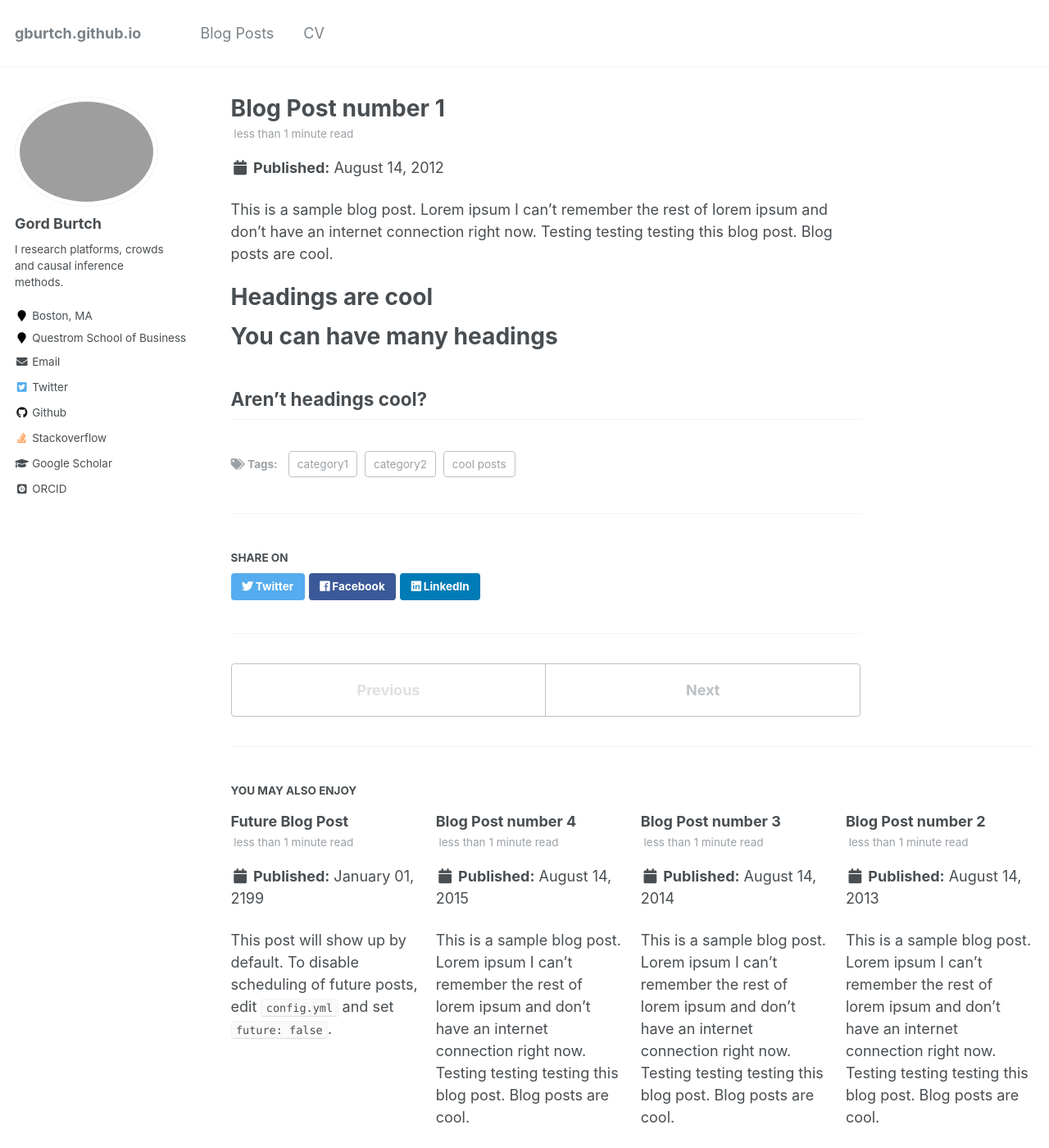
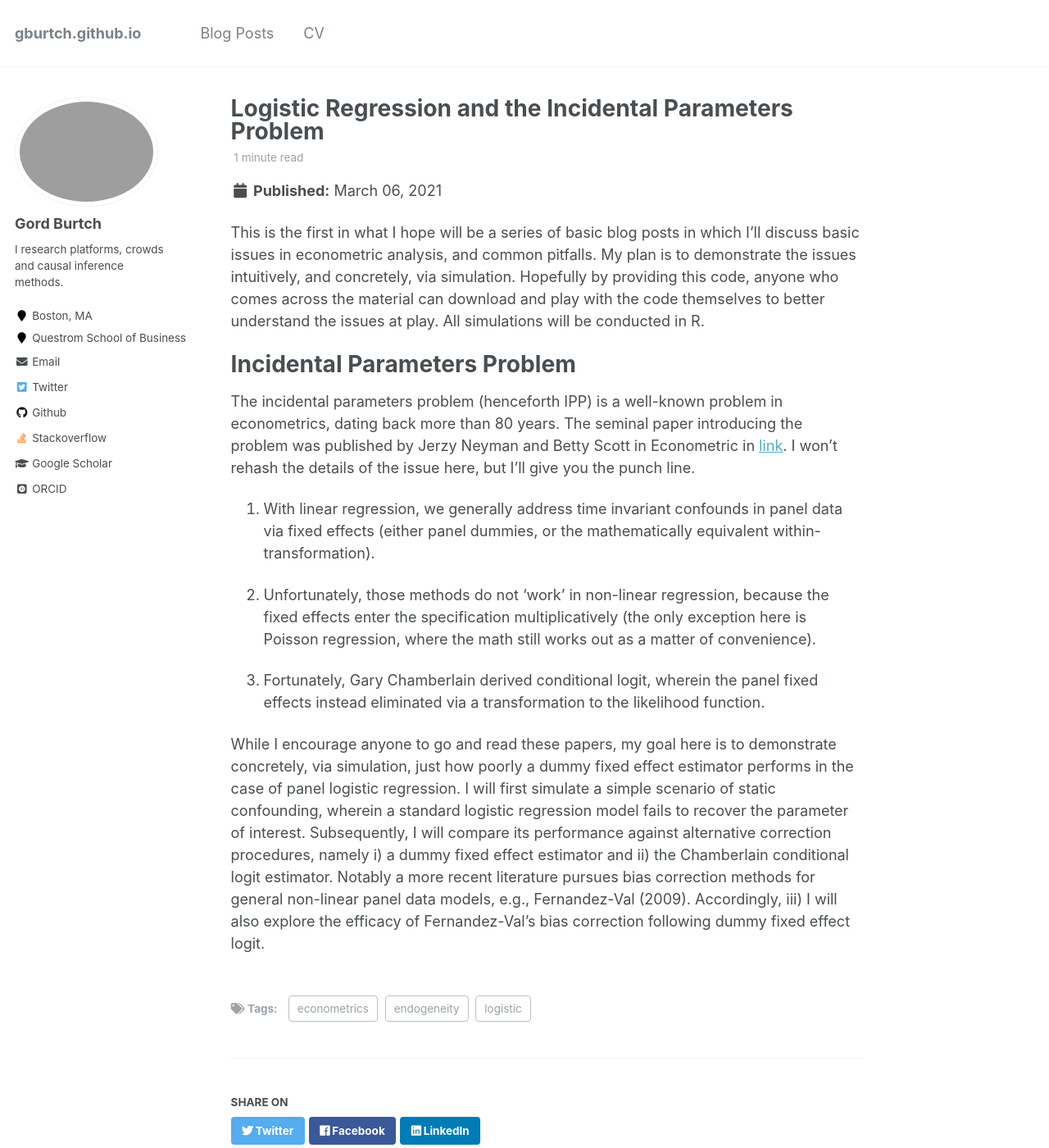
Before and after one commit to gburtch/gburtch.github.io, a Jekyll site: the page built from _posts/2012-08-14-blog-post-1.md, in a window 1280 px wide and 1400 px high. Shown: the whole window at 82% size. Built offline with Jekyll 4.4.1, drawn with Linux system fonts in a browser that asks for light colours; some web fonts are replaced.

Commit message:
logit_ipp

```diff
--- a/_posts/2012-08-14-blog-post-1.md
+++ b/_posts/2012-08-14-blog-post-1.md
@@ -1,20 +1,24 @@
 ---
-title: 'Blog Post number 1'
-date: 2012-08-14
-permalink: /posts/2012/08/blog-post-1/
+title: 'Logistic Regression and the Incidental Parameters Problem'
+date: 2021-03-6
+permalink: /posts/2021/03/blog-post-1/
 tags:
-  - cool posts
-  - category1
-  - category2
+  - econometrics
+  - logistic
+  - endogeneity
 ---
 
-This is a sample blog post. Lorem ipsum I can't remember the rest of lorem ipsum and don't have an internet connection right now. Testing testing testing this blog post. Blog posts are cool.
+This is the first in what I hope will be a series of basic blog posts in which I'll discuss basic issues in econometric analysis, and common pitfalls. My plan is to demonstrate the issues intuitively, and concretely, via simulation. Hopefully by providing this code, anyone who comes across the material can download and play with the code themselves to better understand the issues at play. All simulations will be conducted in R.
 
-Headings are cool
+Incidental Parameters Problem
 ======
 
-You can have many headings
-======
+The incidental parameters problem (henceforth IPP) is a well-known problem in econometrics, dating back more than 80 years. The seminal paper introducing the problem was published by Jerzy Neyman and Betty Scott in Econometric in [link](https://www.jstor.org/stable/1914288?seq=1 "1948"). I won't rehash the details of the issue here, but I'll give you the punch line.
 
-Aren't headings cool?
-------
+1. With linear regression, we generally address time invariant confounds in panel data via fixed effects (either panel dummies, or the mathematically equivalent within-transformation).
+
+2. Unfortunately, those methods do not 'work' in non-linear regression, because the fixed effects enter the specification multiplicatively (the only exception here is Poisson regression, where the math still works out as a matter of convenience).
+
+3. Fortunately, Gary Chamberlain derived conditional logit, wherein the panel fixed effects instead eliminated via a transformation to the likelihood function.
+
+While I encourage anyone to go and read these papers, my goal here is to demonstrate concretely, via simulation, just how poorly a dummy fixed effect estimator performs in the case of panel logistic regression. I will first simulate a simple scenario of static confounding, wherein a standard logistic regression model fails to recover the parameter of interest. Subsequently, I will compare its performance against alternative correction procedures, namely i) a dummy fixed effect estimator and ii) the Chamberlain conditional logit estimator. Notably a more recent literature pursues bias correction methods for general non-linear panel data models, e.g., Fernandez-Val (2009). Accordingly, iii) I will also explore the efficacy of Fernandez-Val's bias correction following dummy fixed effect logit.
--- a/_posts/2013-08-14-blog-post-2.md
+++ /dev/null
@@ -1,20 +0,0 @@
----
-title: 'Blog Post number 2'
-date: 2013-08-14
-permalink: /posts/2013/08/blog-post-2/
-tags:
-  - cool posts
-  - category1
-  - category2
----
-
-This is a sample blog post. Lorem ipsum I can't remember the rest of lorem ipsum and don't have an internet connection right now. Testing testing testing this blog post. Blog posts are cool.
-
-Headings are cool
-======
-
-You can have many headings
-======
-
-Aren't headings cool?
-------
--- a/_posts/2014-08-14-blog-post-3.md
+++ /dev/null
@@ -1,20 +0,0 @@
----
-title: 'Blog Post number 3'
-date: 2014-08-14
-permalink: /posts/2014/08/blog-post-3/
-tags:
-  - cool posts
-  - category1
-  - category2
----
-
-This is a sample blog post. Lorem ipsum I can't remember the rest of lorem ipsum and don't have an internet connection right now. Testing testing testing this blog post. Blog posts are cool.
-
-Headings are cool
-======
-
-You can have many headings
-======
-
-Aren't headings cool?
-------
--- a/_posts/2199-01-01-future-post.md
+++ /dev/null
@@ -1,11 +0,0 @@
----
-title: 'Future Blog Post'
-date: 2199-01-01
-permalink: /posts/2012/08/blog-post-4/
-tags:
-  - cool posts
-  - category1
-  - category2
----
-
-This post will show up by default. To disable scheduling of future posts, edit `config.yml` and set `future: false`.
```
Also changed, not shown: _posts/2015-08-14-blog-post-4.md (deleted, +0 -20 lines), 2 other files.
